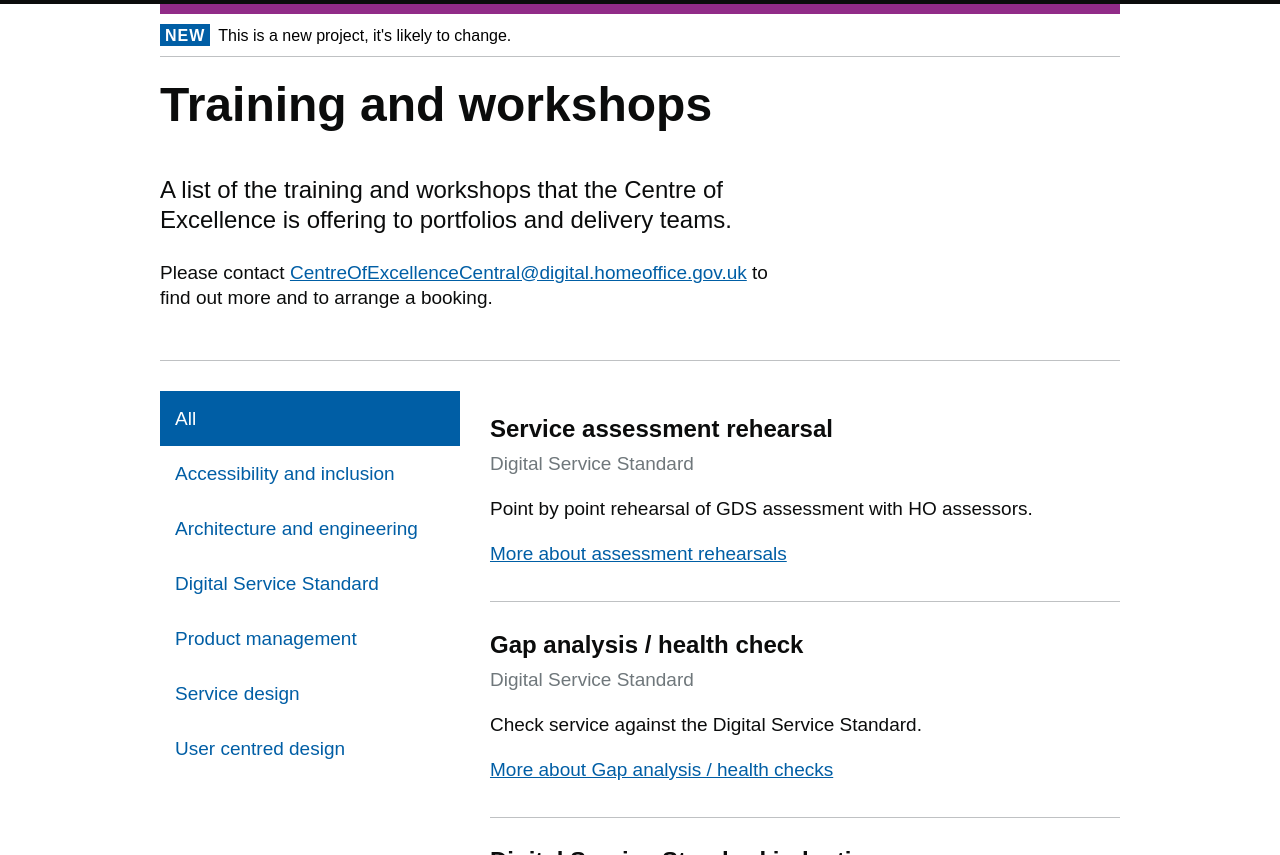
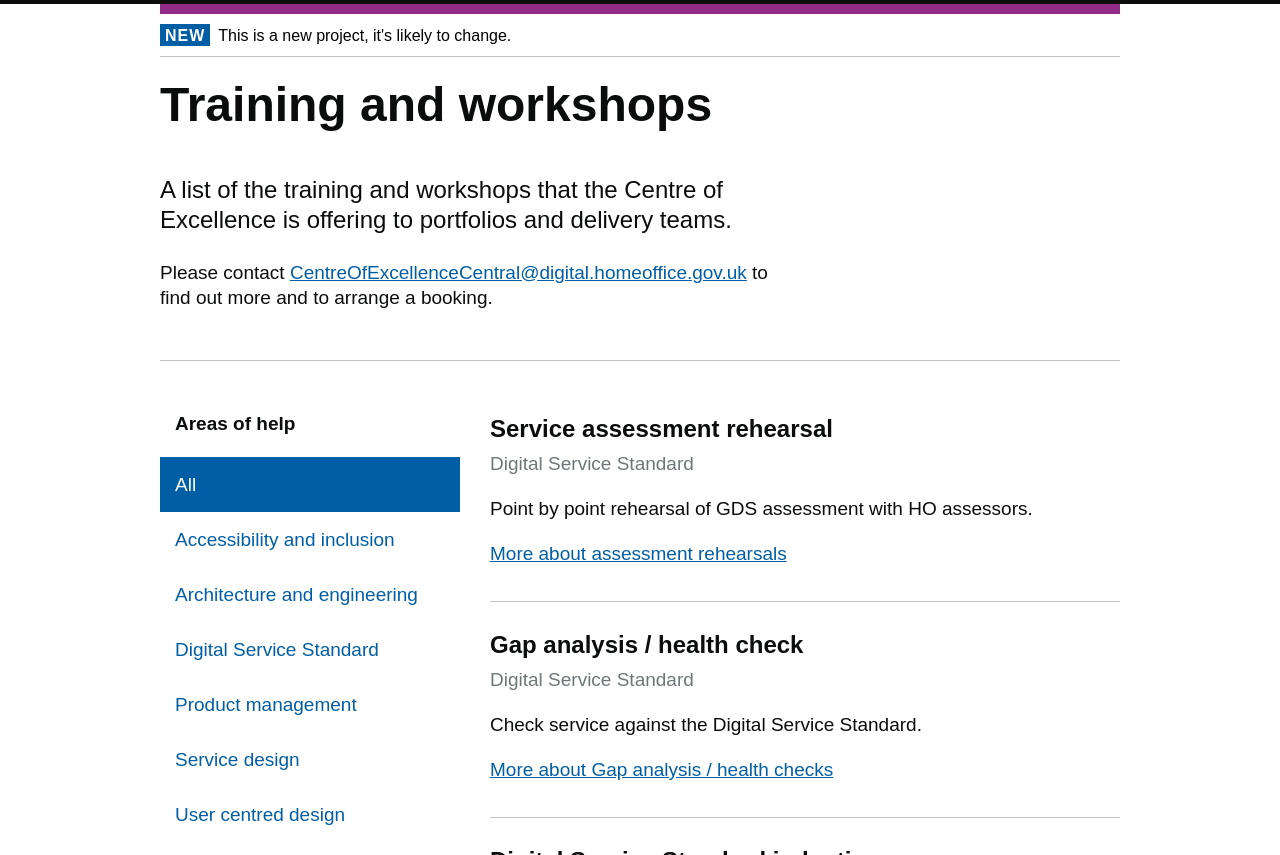
Before and after one commit to Abdul2/coe, a Jekyll site: the page built from index.md, in a window 1280 px wide and 900 px high, cut to the strip 45-900 px from the top of the window. Built offline with Jekyll 4.4.1, drawn with Linux system fonts in a browser that asks for light colours.

Commit message:
dev: add title of side-filter back in

```diff
--- a/_includes/meta-filter.html
+++ b/_includes/meta-filter.html
@@ -1,4 +1,4 @@
-<!-- <h2 class="heading-small" style="padding: 0 15px 15px">Areas of help</h2> -->
+<h2 class="heading-small" style="padding: 0 15px 15px">Areas of help</h2>
 <ul class="tab--nav">
   <li>
     <a href="#0" class="active jsMetaFilter">All</a>
```
